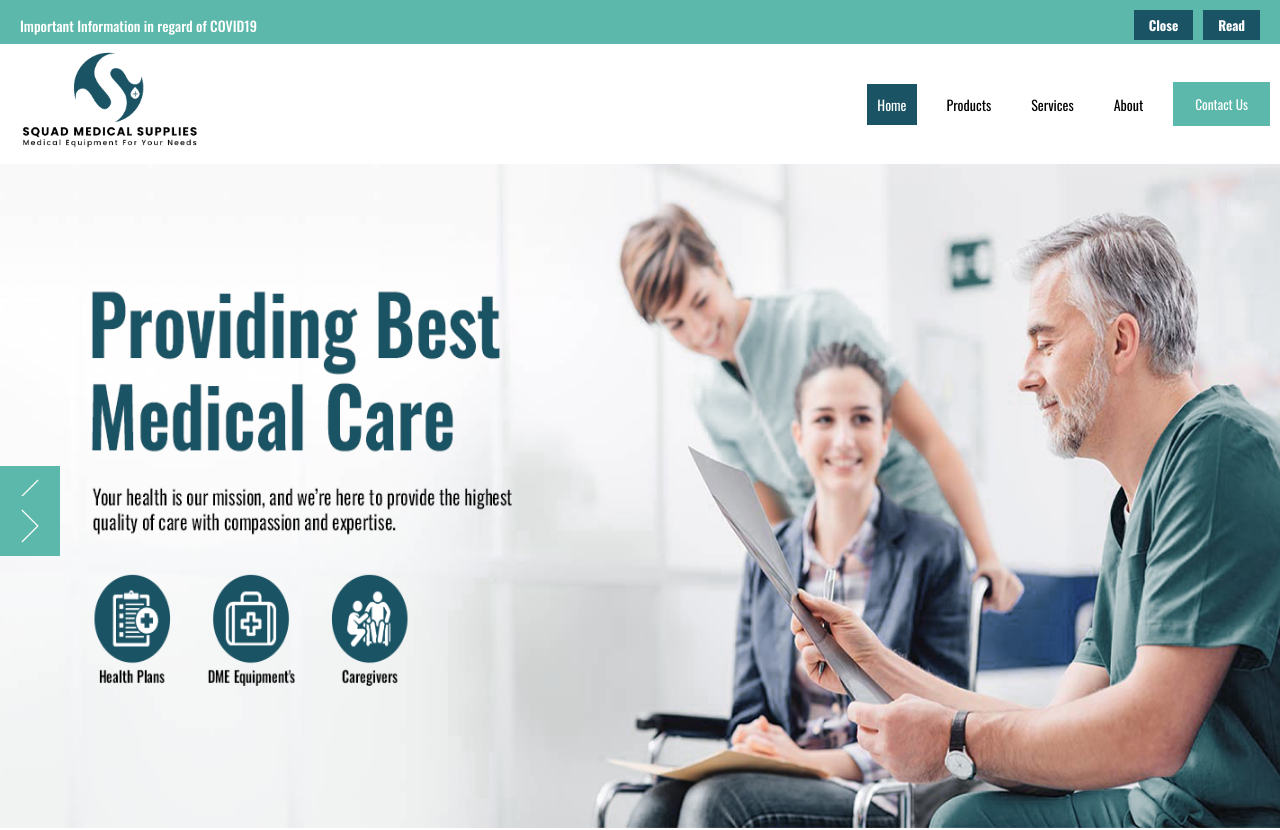
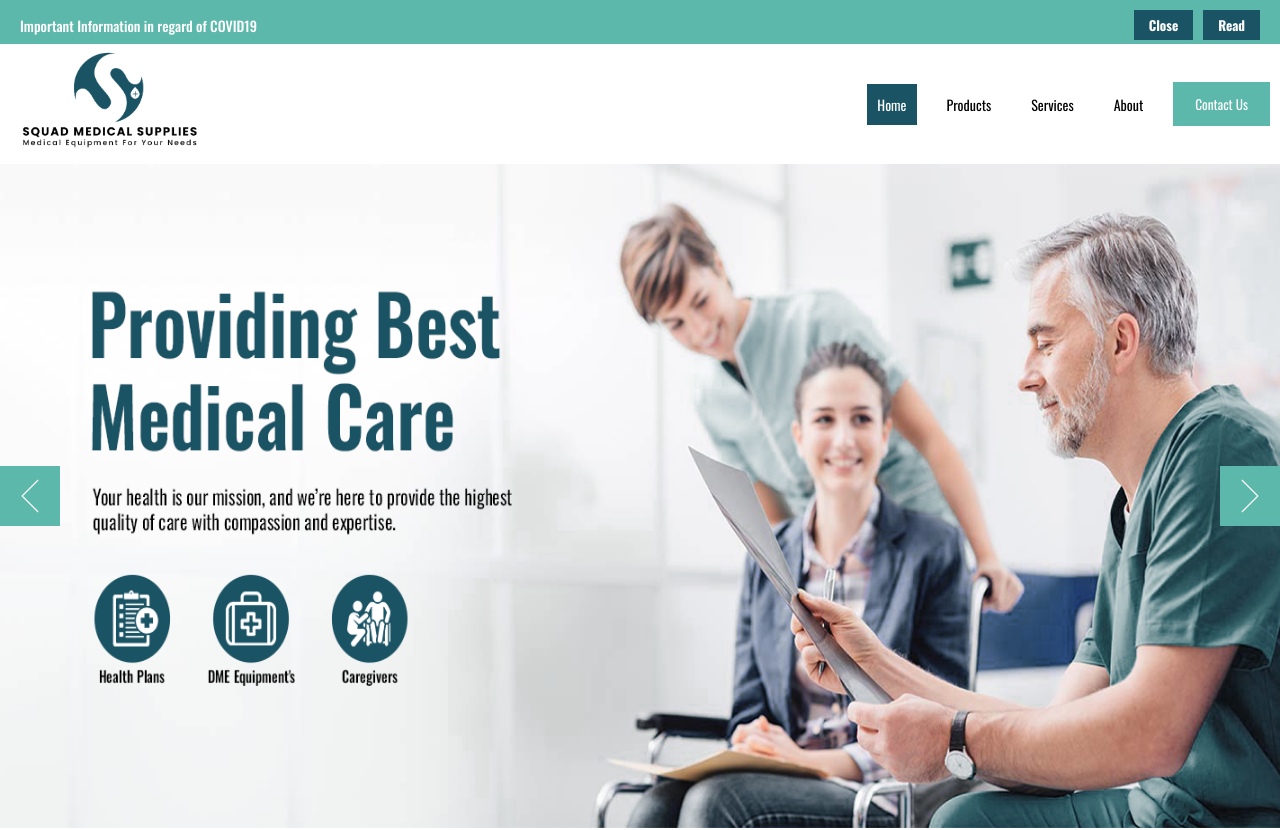
Before and after one commit to MKashanButt/squad-medical-supplies, a Next.js app: page / in a window 1280 px wide. Shown: the top 830 px of the page. Built offline with nearby package versions, Linux system fonts and the light colour scheme.

Commit message:
removed about link from nav btn of slider

```diff
--- a/src/app/page.tsx
+++ b/src/app/page.tsx
@@ -128,13 +128,11 @@ export default function Home() {
                 <path fill="none" stroke="currentColor" stroke-linecap="round" stroke-linejoin="round" stroke-width="10" d="M328 112L184 256l144 144" />
               </svg>
             </button>
-            <Link href="/about">
-              <button ref={navigationNextRef}>
-                <svg xmlns="http://www.w3.org/2000/svg" className="icon" viewBox="0 0 512 512">
-                  <path fill="none" stroke="currentColor" stroke-linecap="round" stroke-linejoin="round" stroke-width="10" d="M184 112l144 144-144 144" />
-                </svg>
-              </button>
-            </Link>
+            <button ref={navigationNextRef}>
+              <svg xmlns="http://www.w3.org/2000/svg" className="icon" viewBox="0 0 512 512">
+                <path fill="none" stroke="currentColor" stroke-linecap="round" stroke-linejoin="round" stroke-width="10" d="M184 112l144 144-144 144" />
+              </svg>
+            </button>
           </div>
         </Swiper>
       </section>
```
